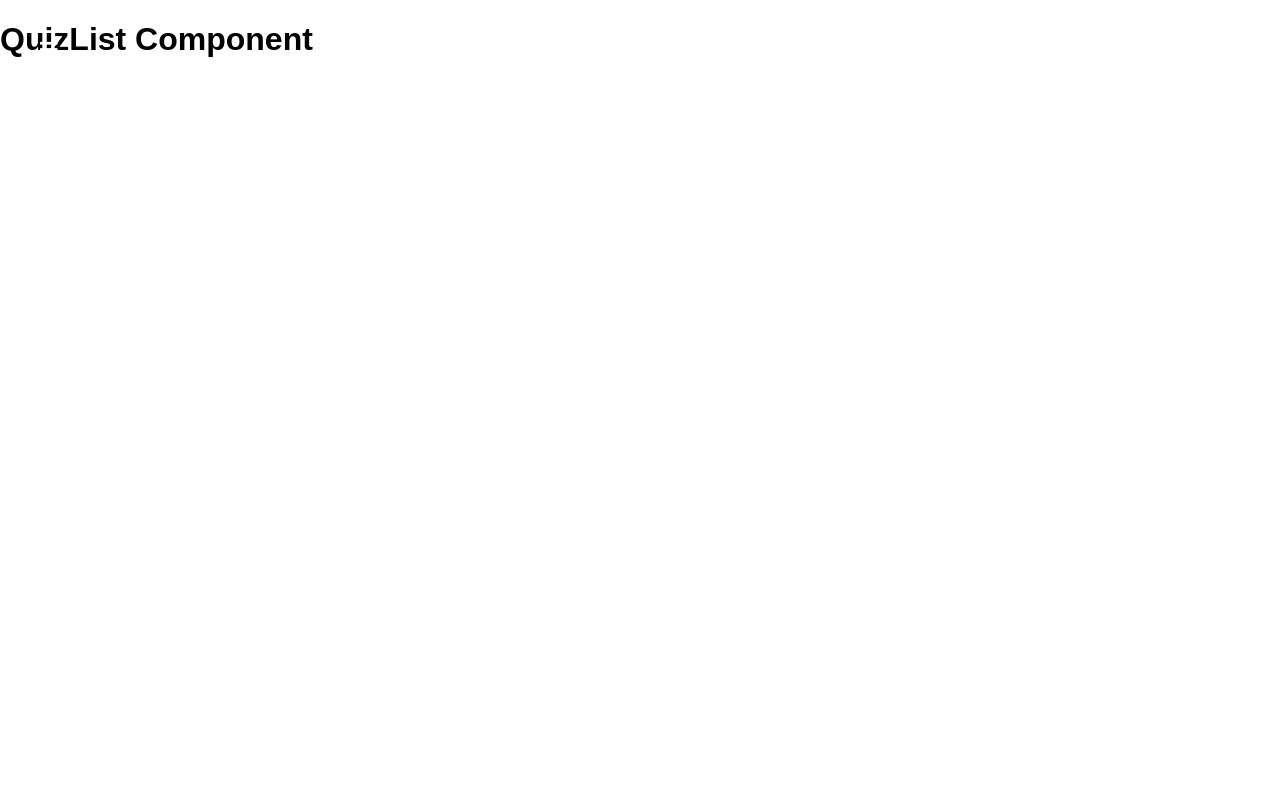
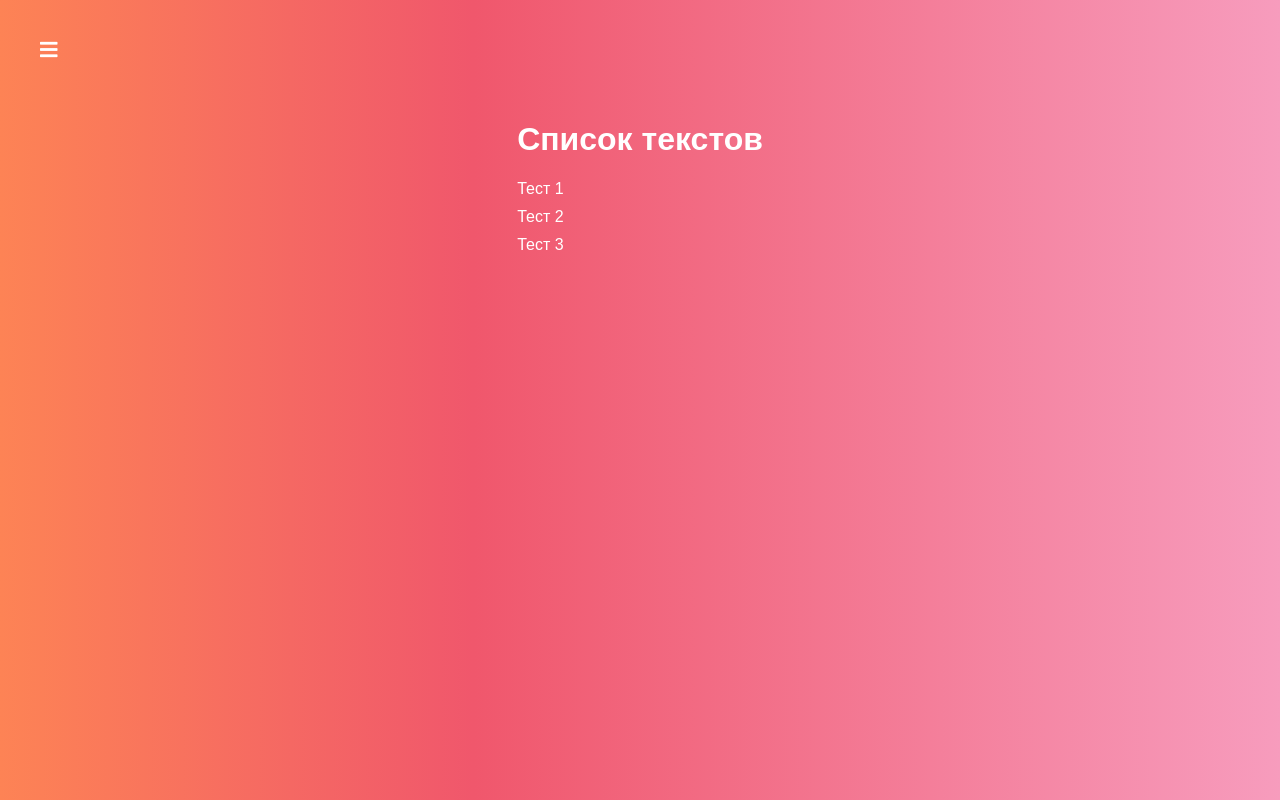
Before and after one commit to ko1p/react-practise, a React app: page / in a window 1280 px wide. Built offline with nearby package versions, Linux system fonts and the light colour scheme.

Commit message:
add quizes list

```diff
--- a/src/containers/QuizeList/QuizeList.js
+++ b/src/containers/QuizeList/QuizeList.js
@@ -1,10 +1,30 @@
 import React from 'react'
+import classes from './QuizeList.module.css'
+import { NavLink } from 'react-router-dom'
 
 export default class QuizList extends React.Component {
+
+    renderQuizes = () => {
+        return(
+            [1, 2, 3].map((quiz, index) => {
+                return(
+                <li key={index}>
+                    <NavLink to={'/quiz/' + quiz}>Тест {quiz}</NavLink>
+                </li>
+                )
+            })
+        )
+    }
+
     render() {
         return(
-            <div>
-                <h1>QuizList Component</h1>
+            <div className={classes.QuizList}>
+                <div>
+                    <h1>Список текстов</h1>
+                    <ul>
+                        {this.renderQuizes()}
+                    </ul>
+                </div>
             </div>
         )
     }
--- /dev/null
+++ b/src/containers/QuizeList/QuizeList.module.css
@@ -0,0 +1,31 @@
+.QuizList {
+    display: flex;
+    justify-content: center;
+    padding-top: 100px;
+    flex-grow: 1;
+    width: 100%;
+    background: linear-gradient(90deg, #fd8355 0%, #f0576c 37%, #f79cbd 100%);
+}
+
+.QuizList h1 {
+    color: #fff;
+}
+
+.QuizList ul {
+    list-style: none;
+    margin: 0;
+    padding: 0;
+}
+
+.QuizList li {
+    margin-bottom: 10px;
+}
+
+.QuizList li a {
+    text-decoration: none;
+    color: #fff;
+}
+
+.QuizList li a:hover {
+    color: #363f54;
+}
```
